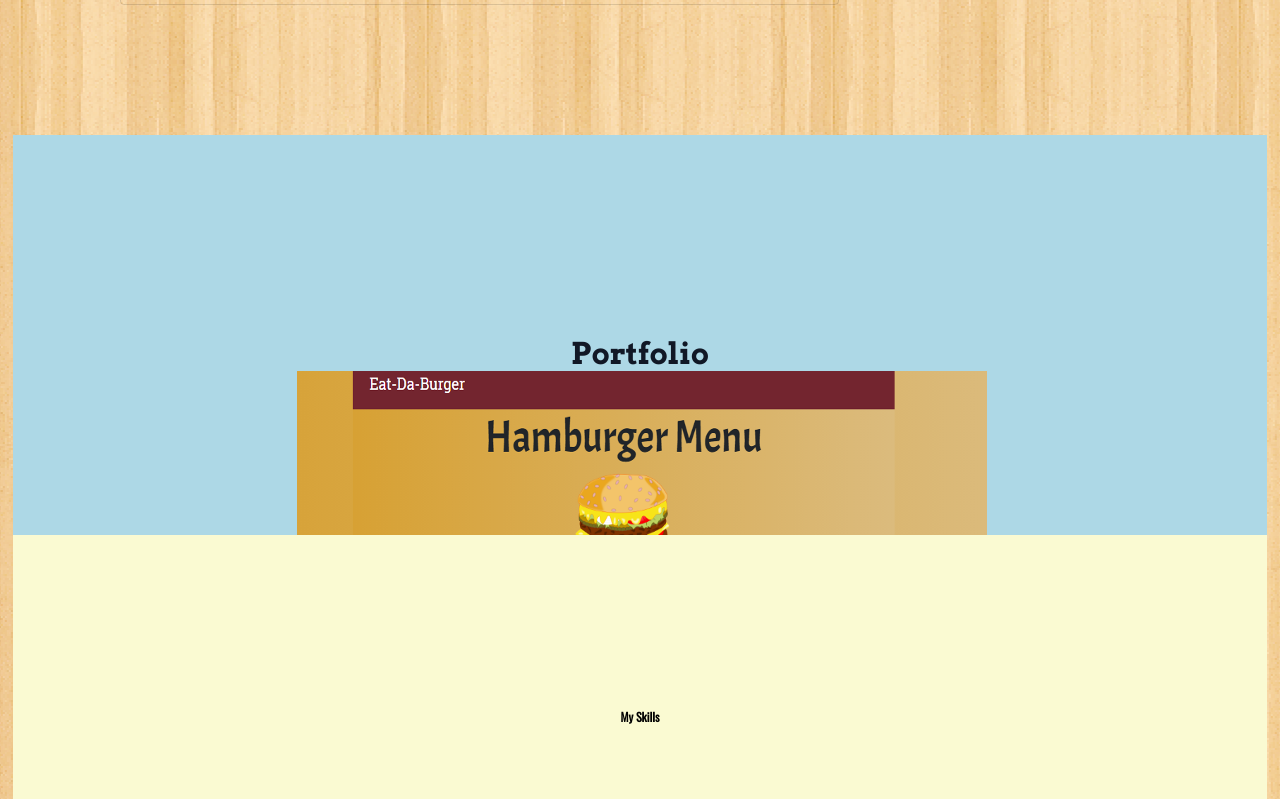
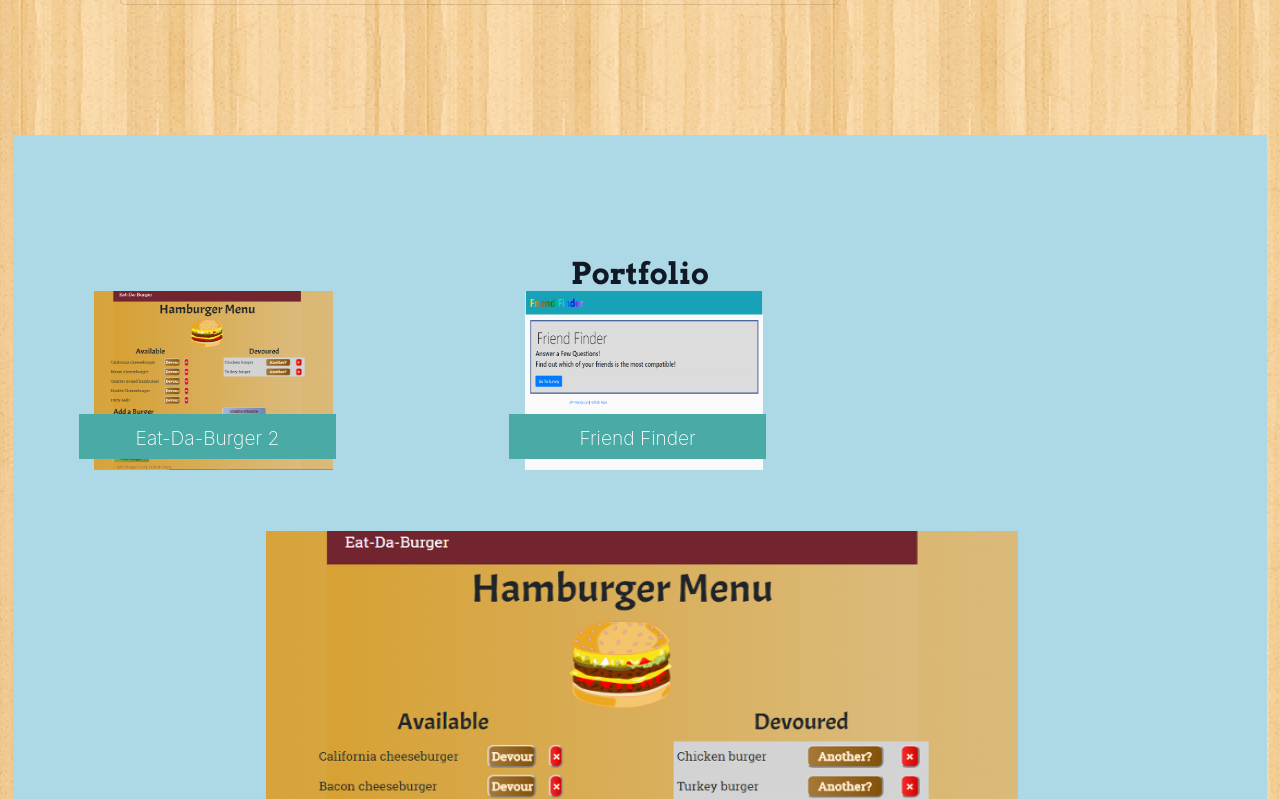
Before and after one commit to f-flores/new-portfolio, a plain HTML site: page index.html in a window 1280 px wide. Shown: the part 1840-2639 px from the top of the page. Drawn offline with nearby package versions, Linux system fonts and the light colour scheme; a web font is replaced by a local one.

Commit message:
image captions in portfolio section

```diff
--- a/assets/css/style.css
+++ b/assets/css/style.css
@@ -123,10 +123,10 @@ html {
     html body #Portfolio {
       background-color: lightblue;
       color: #333333;
-      height: 300px;
+      height: 1500px;
       margin: 0 auto;
       overflow: hidden;
-      padding: 200px 0; }
+      padding: 120px 0; }
     html body #Skills {
       background-color: lightgoldenrodyellow;
       color: black;
@@ -138,6 +138,9 @@ html {
       color: #333333;
       height: 300px;
       padding: 200px 0; }
+    html body figure > a > img {
+      width: 60%;
+      height: 80%; }
     html body p {
       text-align: justify;
       font-weight: bold; }
@@ -188,13 +191,13 @@ html {
     html body .image-container .caption-text {
       position: absolute;
       z-index: 2;
-      margin-left: 2%;
+      margin-left: 15%;
       text-align: center;
       background-color: #4aaaa5;
-      width: 90%;
+      width: 60%;
       height: 20%;
       /* !important; */
-      top: 75%;
+      top: 55%;
       /* !important; */
       padding: 10px;
       font-size: 120%;
@@ -297,10 +300,11 @@ html {
     #nav li {
       padding-left: 60px; } }
 
-@media only screen and (min-width: 328px) and (max-width: 350px) {
+/* @media only screen and (min-width: $px-tblt-low) and (max-width: 350px) {
   .image-container .caption-text {
-    font-size: 80% !important; } }
-
+    font-size: 80% !important;
+  }
+} */
 /* For cellphone screen portrait: */
 @media only screen and (max-width: 327px) {
   body {
--- a/index.html
+++ b/index.html
@@ -151,14 +151,14 @@
         <!--       Idea for caption text in image from
                       https://www.tutorialrepublic.com/faq/how-to-position-text-over-an-image-using-css.php -->
         <div class="row row-portfl-lm">
-          <figure class="col-sm-5 col-md-12 image-container">
+          <figure class="col-xs-12 col-md-4 image-container">
             <a href="https://powerful-sands-40702.herokuapp.com" target="_blank">
               <img src="./assets/images/sqlized-burger.png" alt="Sequelized Burger" />
             </a>
             <figcaption class="caption-text">Eat-Da-Burger 2</figcaption>
           </figure>
 
-          <figure class="col-sm-5 col-md-12 image-container">
+          <figure class="col-xs-12 col-md-4 image-container">
             <a href="https://morning-brushlands-77006.herokuapp.com/" target="_blank">
               <img src="./assets/images/friend-finder.png" alt="Friend Finder" />
             </a>
```
